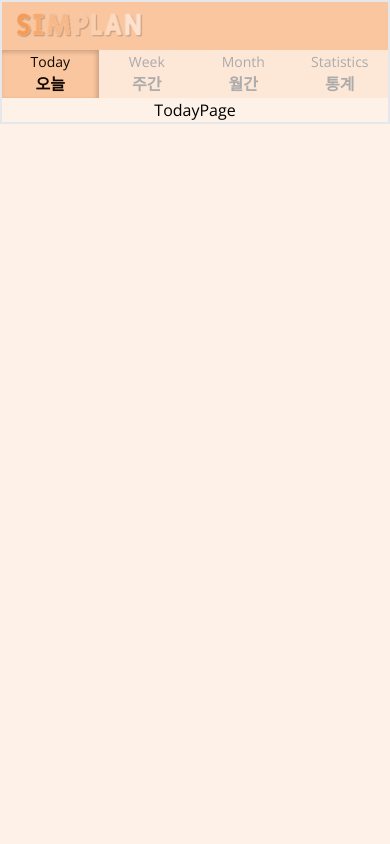
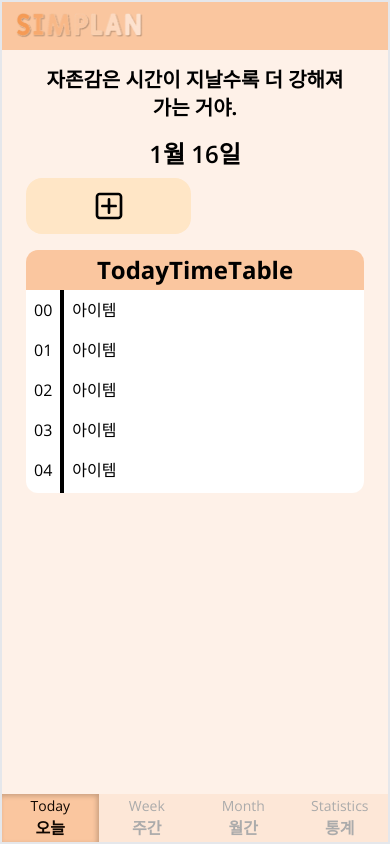
Before and after one commit to cjfal2/SIMPLAN_next, a Next.js app: page /Today in a window 390 px wide. Built offline with nearby package versions, Linux system fonts and the light colour scheme.

Commit message:
전체적인 모바일 화면 구성 수정하기 + TodayPage 만들기

```diff
--- a/src/app/Today/page.tsx
+++ b/src/app/Today/page.tsx
@@ -1,7 +1,14 @@
-import React from 'react'
+import React from "react";
+import PositiveSentence from ".././components/today/PositiveSentence";
+import ToDoList from ".././components/today/ToDoList";
+import TodayTimeTable from ".././components/today/TodayTimeTable";
 
 export default function TodayPage() {
   return (
-    <div>TodayPage</div>
-  )
+    <div className="px-6">
+      <PositiveSentence />
+      <ToDoList />
+      <TodayTimeTable />
+    </div>
+  );
 }
--- /dev/null
+++ b/src/app/components/main/page.tsx
@@ -0,0 +1,15 @@
+import React from 'react'
+import PositiveSentence from "../.././components/today/PositiveSentence";
+import ToDoList from "../.././components/today/ToDoList";
+import TodayTimeTable from "../.././components/today/TodayTimeTable";
+
+
+export default function MainPage() {
+  return (
+    <div className="px-6">
+    <PositiveSentence/>
+    <ToDoList/>
+    <TodayTimeTable/>
+  </div>
+  )
+}
--- a/src/app/components/overall/Header.tsx
+++ b/src/app/components/overall/Header.tsx
@@ -1,11 +1,13 @@
 import React from "react";
 import Image from "next/image";
+import Link from "next/link";
 
 export default function Header() {
   return (
     // 모바일 상단바 규칙에 따라 48px로 고정
     <div className="h-nav flex justify-between items-center px-2 bg-[#FAC69F]">
       {/* Image 설정값으로 priority를 주어 우선순위가 높은 이미지로 선정 */}
+      <Link href={"/"}>
         <Image
           src="/images/simplan_name_2.png"
           alt="simplan_name_rbg.png"
@@ -13,6 +15,7 @@ export default function Header() {
           height={36}
           priority
         />
+      </Link>
     </div>
   );
 }
--- a/src/app/components/overall/Navigator.tsx
+++ b/src/app/components/overall/Navigator.tsx
@@ -16,9 +16,6 @@ const navigatorData: NavigatorDataType[] = [
 export default function Navigator() {
   // Nextjs의 기본 기능인 usePathname을 활용해서 usestatus를 없애고 파일 경로 이름을 사용하는 식으로 변경
   let pathName: string = usePathname(); // use client 사용해야함
-  if (pathName === "/") {
-    pathName = "/Today";
-  }
   return (
     // 모바일 하단 네비게이션 규칙에 따라 48px로 고정
     <div className="h-nav flex justify-between items-center bg-[#FDE7D7] text-[#ABABAB]">
--- a/src/app/components/overall/NavigatorItem.tsx
+++ b/src/app/components/overall/NavigatorItem.tsx
@@ -11,7 +11,7 @@ type Props = {
 export default function NavigatorItem({ info, pathName }: Props) {
   return (
     <Link
-      href={`/${info.eng !== "Today" ? info.eng : ""}`}
+      href={`/${info.eng}`}
       className={`
       h-full w-1/4 flex flex-col justify-center items-center
       ${
--- a/src/app/components/today/TodayTimeTable.tsx
+++ b/src/app/components/today/TodayTimeTable.tsx
@@ -41,11 +41,11 @@ export default async function TodayTimeTable() {
       <div className="text-2xl font-bold bg-[#FAC69F] py-1 rounded-t-xl">
         TodayTimeTable
       </div>
-      <div className="h-[400px] rounded-b-xl overflow-auto">
+      <div className="rounded-b-xl overflow-auto">
         <div className="flex bg-white">
-          <div className="flex flex-col px-1">
+          <div className="flex-grow max-h-[24svh] justify-start items-start flex-col overflow-auto">
             {times.map((time) => (
-              <div key={time} className="flex justify-center items-center gap-2">
+              <div key={time} className="flex justify-start items-center gap-2">
                 <div className="px-2 py-2 border-r-4 border-black">
                   {time}
                 </div>
--- a/src/app/components/week/WeekItem.tsx
+++ b/src/app/components/week/WeekItem.tsx
@@ -27,7 +27,7 @@ export default async function WeekItem({ year, month, someday, idx }: Props) {
         somedayToDo.map((toDo) => (
           <p
             key={toDo.id}
-            className={`px-2 py-0.5 truncate m-0.5 rounded-lg ${colors[idx]}`}
+            className={`text-sm px-2 py-0.5 truncate m-0.5 rounded-lg ${colors[idx]}`}
           >
             {toDo.title}
           </p>
--- a/src/app/components/week/WeekTable.tsx
+++ b/src/app/components/week/WeekTable.tsx
@@ -6,18 +6,22 @@ export default function WeekTable() {
   const thisWeekInfo = getThisWeekDates();
   const [year, month, today, dow] = getTodayDate();
   return (
+    <div className="w-full h-full flex flex-col">
+      <div>
+        오늘: {year}년 {month}월 {today}일
+      </div>
     <div className="bg-white flex flex-col gap-2 h-full">
       <div>
         {thisWeekInfo.map((day, idx) => (
           <div
-            key={day[1]}
-            className={`flex ${today === day[0] && "bg-red-300"}`}
+          key={day[1]}
+          className={`flex ${today === day[0] && "bg-red-300"}`}
           >
             <div
               className={`flex flex-col items-center justify-center border-r-black border-r-4 w-16 ${
                 today === day[0] && "border-none"
               }`}
-            >
+              >
               <div className="font-bold">{[day[1]]}</div>
               <div>{day[0]}</div>
             </div>
@@ -26,5 +30,6 @@ export default function WeekTable() {
         ))}
       </div>
     </div>
+        </div>
   );
 }
--- a/src/app/globals.css
+++ b/src/app/globals.css
@@ -7,13 +7,13 @@ html,
 /* 세팅을 위해 https://viewportsizer.com/devices/ 사이트 참고
 스마트폰 기준 제일 큰 화면과 작은 화면의 크기를 채용*/
 body {
-  height: device-height;
+  min-height: 100svh;
   max-height: 1067px;
 
   overflow-x: hidden;
   overflow-y: auto;
 
-  width: device-width;
+  width: 100svw;
   min-width: 320px;
   max-width: 480px;
 
@@ -21,7 +21,7 @@ body {
   margin: 0 auto;
 
   text-align: center;
-  justify-content: center;
+
 
   background-color: #FEF1E8;
 }
--- a/src/app/layout.tsx
+++ b/src/app/layout.tsx
@@ -24,9 +24,9 @@ export default function RootLayout({
       {/* TODO: 나중에 border 지우기 */}
       <body className="flex flex-col w-full mx-auto border-2">
         <Header />
+        {/* grow: 헤더와 네비게이터 사이 공간을 꽉 채우기 위한 코드*/}
+        <main className="grow max-h-[calc(100% - 96px)]">{children}</main>
         <Navigator />
-        {/* grow: 헤더와 네비게이터 사이 공간을 꽉 채우기 위한 코드*/}
-        <main className="grow">{children}</main>
       </body>
     </html>
   );
--- a/src/app/page.tsx
+++ b/src/app/page.tsx
@@ -6,9 +6,7 @@ export default async function HomePage() {
   return (
     <>
       <div className="px-6">
-        <PositiveSentence/>
-        <ToDoList/>
-        <TodayTimeTable/>
+        메인
       </div>
     </>
   );
```
Lines whose indentation alone changed are shown as unchanged.
